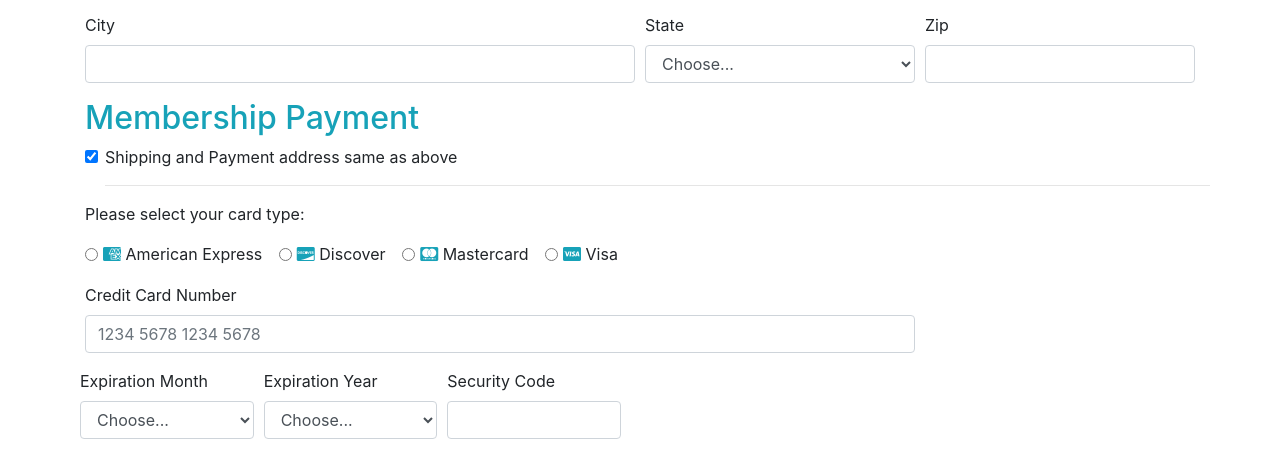
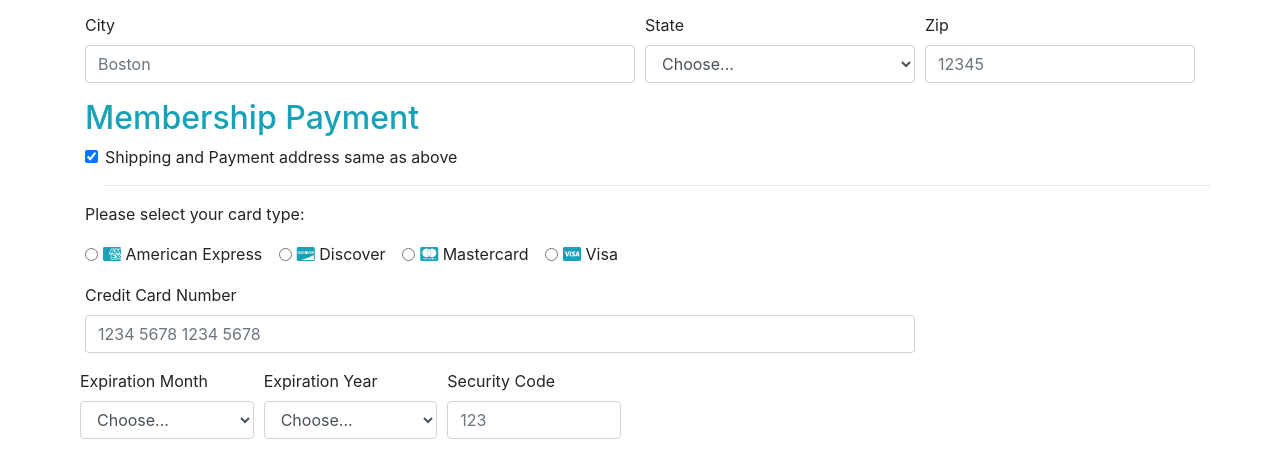
Before and after one commit to CAT-HCA/CCTFC_Project, a plain HTML site: page register.html in a window 1280 px wide. Shown: the part 641-1093 px from the top of the page. Drawn offline with nearby package versions, Linux system fonts and the light colour scheme.

Commit message:
updated placeholders in form

```diff
--- a/register.html
+++ b/register.html
@@ -98,7 +98,7 @@
             </div>
             <div class="form-group col-6">
                 <label for="inputCity">City</label>
-                <input type="text" class="form-control" id="inputCity" required>
+                <input type="text" class="form-control" id="inputCity" placeholder="Boston" required>
             </div>
             <div class="form-group col-md-3">
                 <label for="inputState">State</label>
@@ -159,7 +159,7 @@
             </div>
             <div class="form-group col-md-3">
                 <label for="inputZip">Zip</label>
-                <input type="text" class="form-control" id="inputZip" required>
+                <input type="text" class="form-control" id="inputZip" placeholder="12345" required>
             </div>
         </div>
 
@@ -242,7 +242,7 @@
                 </div>
                 <div class="form-group col-4">
                     <label for="ccCode">Security Code</label>
-                    <input type="text" class="form-control" id="ccCode" required>
+                    <input type="text" class="form-control" id="ccCode" placeholder="123" required>
                 </div>
             </div>
         </div>
```
